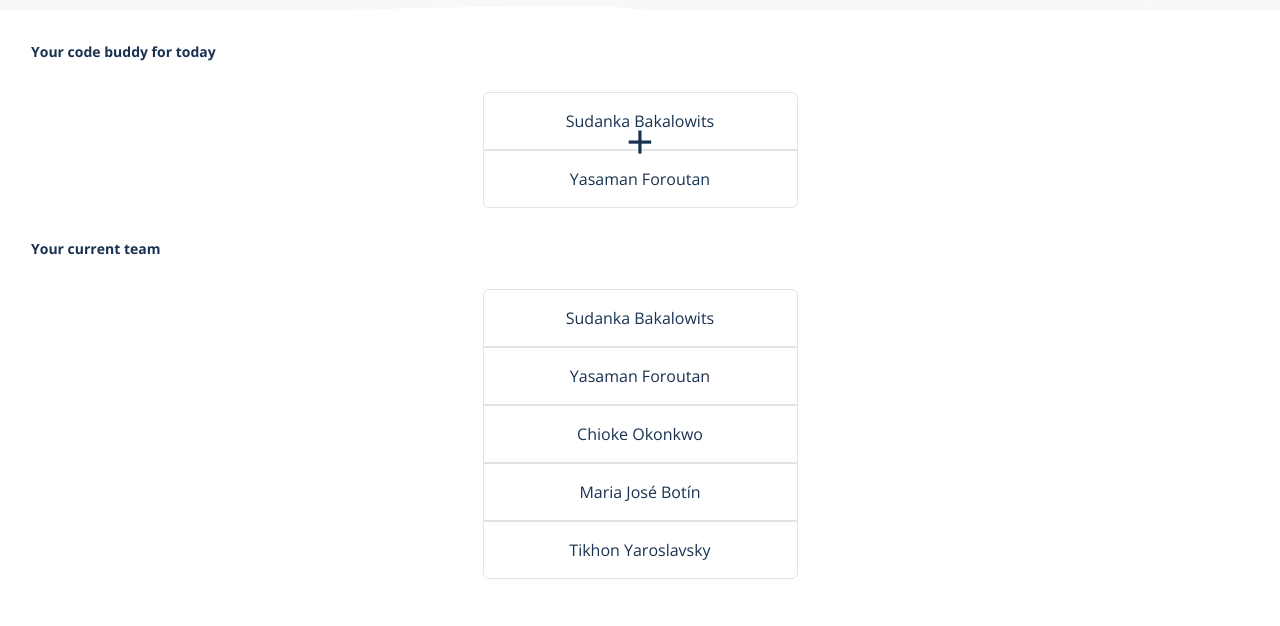
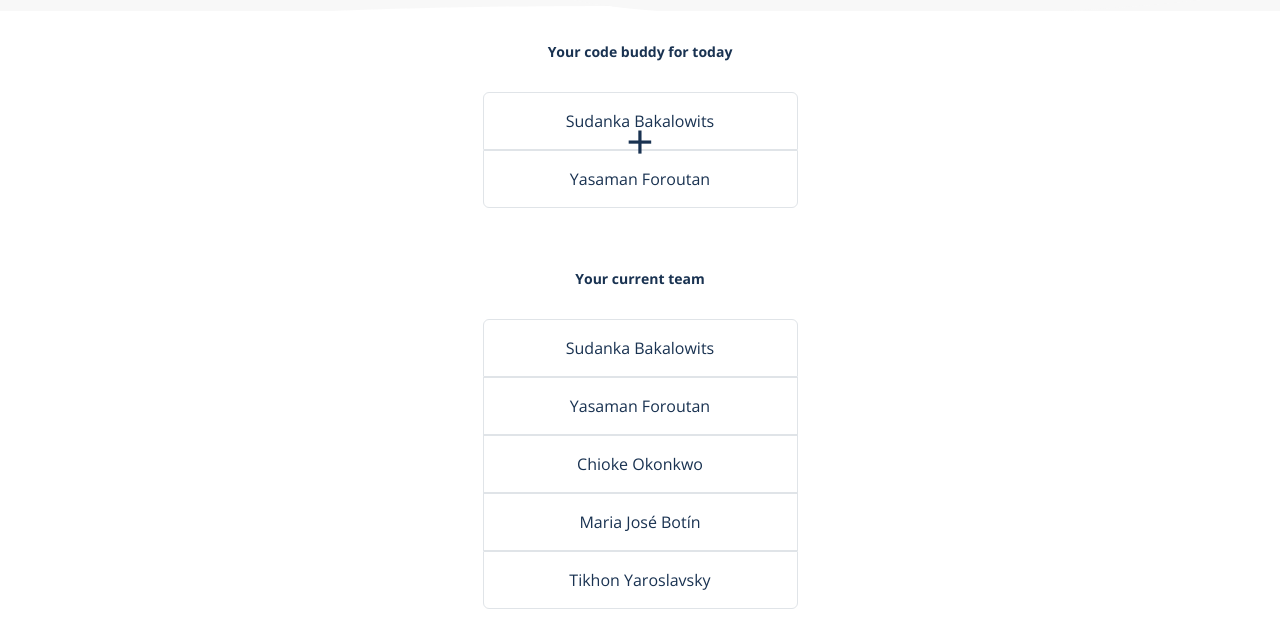
Before and after one commit to miriamhaenle/2020-w1-muc-student-companion-app, a website built with Parcel: page src/index.html in a window 1280 px wide. Shown: the part 70-696 px from the top of the page. Built offline with nearby package versions, Linux system fonts and the light colour scheme.

Commit message:
Center headline for teams

```diff
--- a/src/css/components/buddy-pairs.css
+++ b/src/css/components/buddy-pairs.css
@@ -14,7 +14,7 @@
 }
 
 .buddy__headline {
-  align-self: start;
+  align-self: center;
   font-size: 0.875rem;
   margin: 31px;
 }
--- a/src/css/components/teams.css
+++ b/src/css/components/teams.css
@@ -1,4 +1,7 @@
 .team {
+  display: flex;
+  flex-direction: column;
+  align-items: center;
   width: 100vw;
 }
 
--- a/src/index.html
+++ b/src/index.html
@@ -12,7 +12,7 @@
     <header class="header">
       <h1 class="header__headline">Dashboard</h1>
     </header>
-    <main>
+    <main class="d-flex-col">
       <h2 class="buddy__headline">Your code buddy for today</h2>
       <section class="d-flex-col mb-30">
         <div class="buddy d-flex-col br-t-6">Sudanka Bakalowits</div>
@@ -20,7 +20,7 @@
       </section>
 
       <section class="team mb-30">
-        <h2>Your current team</h2>
+        <h2 class="team__headline">Your current team</h2>
         <div class="team__container d-flex-col">
           <div class="team__member">Sudanka Bakalowits</div>
           <div class="team__member">Yasaman Foroutan</div>
@@ -154,7 +154,7 @@ Si sine causa? quae fuerit causa, mox videro; interea hoc tenebo, si mihi. Et qu
     </header>
     <main>
       <section class="team mb-30">
-        <h2>Team 1</h2>
+        <h2 class="team__headline">Team 1</h2>
         <div class="team__container d-flex-col">
           <div class="team__member">Sudanka Bakalowits</div>
           <div class="team__member">Yasaman Foroutan</div>
@@ -165,7 +165,7 @@ Si sine causa? quae fuerit causa, mox videro; interea hoc tenebo, si mihi. Et qu
       </section>
 
       <section class="team mb-30">
-        <h2>Team 2</h2>
+        <h2 class="team__headline">Team 2</h2>
         <div class="team__container d-flex-col">
           <div class="team__member">Sudanka Bakalowits</div>
           <div class="team__member">Yasaman Foroutan</div>
```
